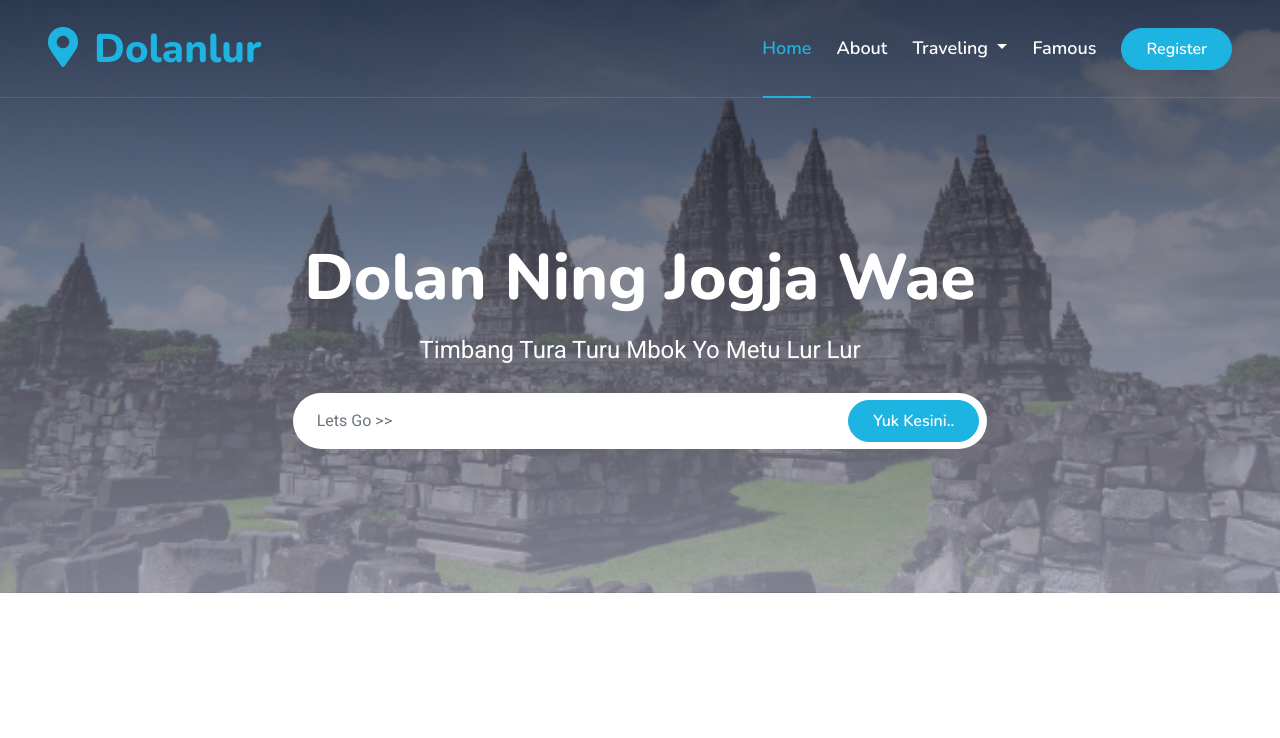
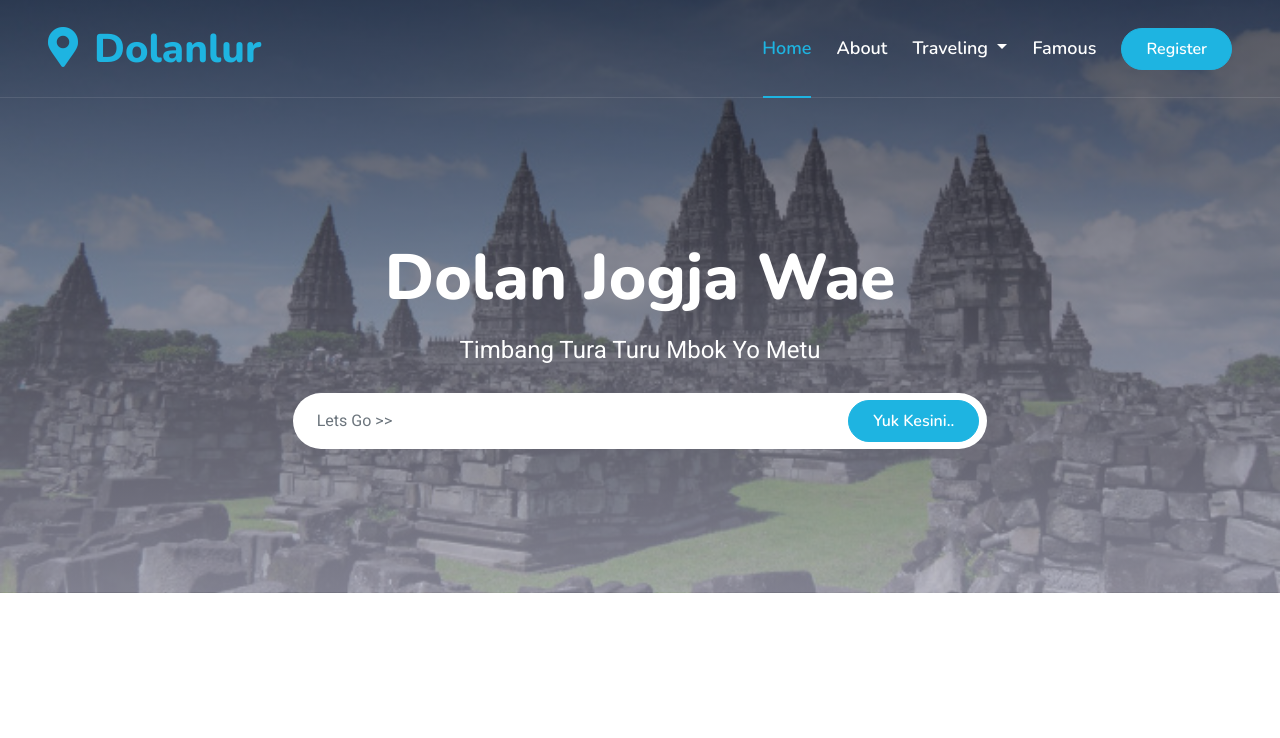
Before and after one commit to Zaheednoer03/zahidnoer.github.io, a plain HTML site: page index.html in a window 1280 px wide. Shown: the top 738 px of the page. Drawn offline with nearby package versions, Linux system fonts and the light colour scheme; grey boxes are pictures that could not be loaded.

Commit message:
Update index.html

```diff
--- a/index.html
+++ b/index.html
@@ -74,8 +74,8 @@
             <div class="container py-5">
                 <div class="row justify-content-center py-5">
                     <div class="col-lg-10 pt-lg-5 mt-lg-5 text-center">
-                        <h1 class="display-3 text-white mb-3 animated slideInDown">Dolan Ning Jogja Wae</h1>
-                        <p class="fs-4 text-white mb-4 animated slideInDown">Timbang Tura Turu Mbok Yo Metu Lur Lur</p>
+                        <h1 class="display-3 text-white mb-3 animated slideInDown">Dolan Jogja Wae</h1>
+                        <p class="fs-4 text-white mb-4 animated slideInDown">Timbang Tura Turu Mbok Yo Metu</p>
                         <div class="position-relative w-75 mx-auto animated slideInDown">
                             <input class="form-control border-0 rounded-pill w-100 py-3 ps-4 pe-5" type="text"
                                 placeholder="Lets Go >>">
```
